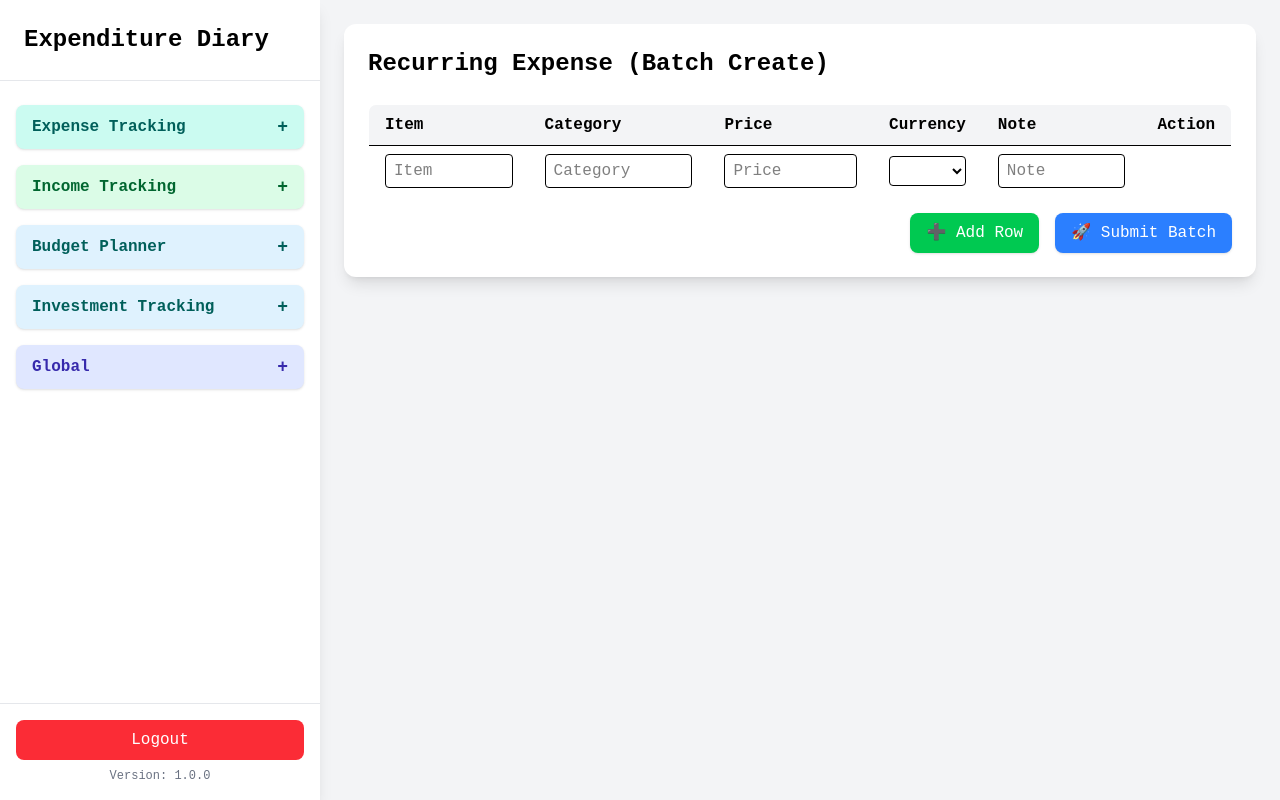
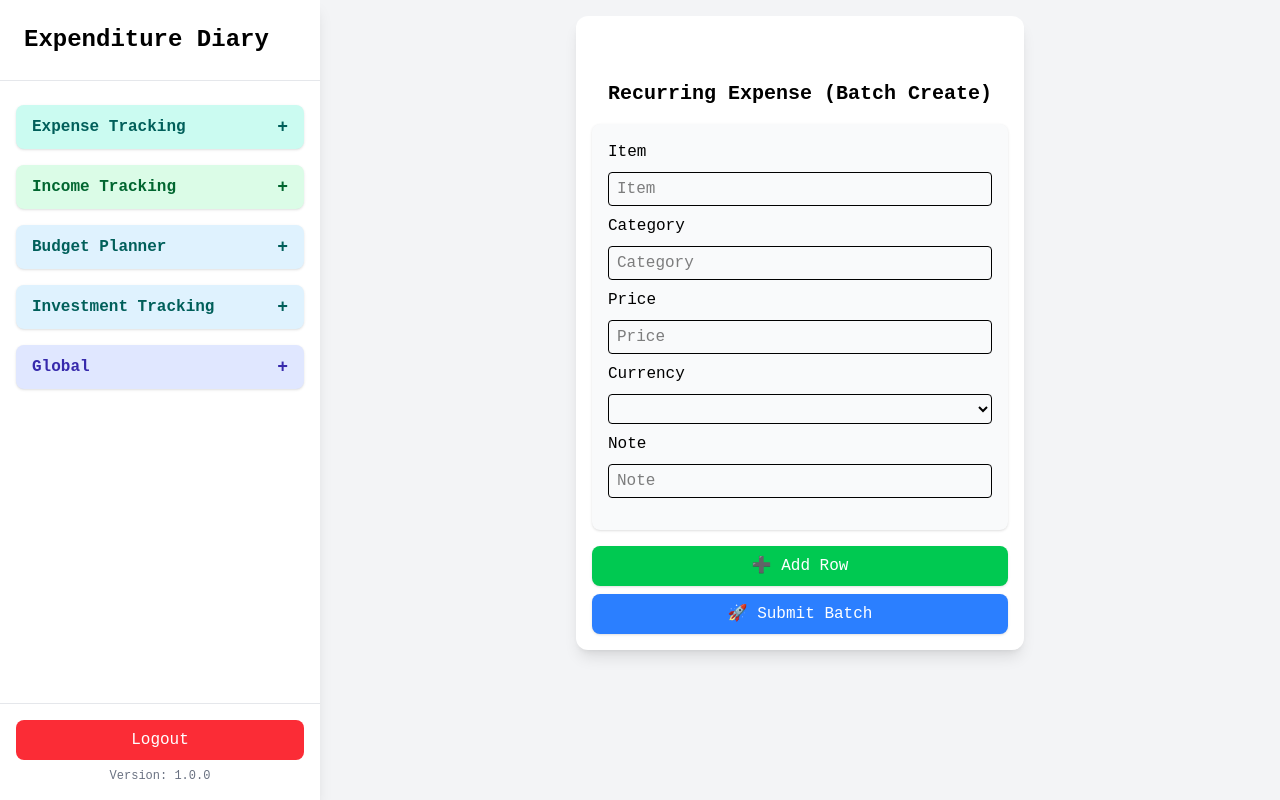
Before and after one commit to lytanghai/expense_tracker-v2-web, a Vue app: page /expense/recurring-expense in a window 1280 px wide. Built offline with nearby package versions, Linux system fonts and the light colour scheme; sample sign-in values are in the browser's storage.

Commit message:
apply ui

```diff
--- a/src/components/Sidebar.vue
+++ b/src/components/Sidebar.vue
@@ -155,7 +155,7 @@ const menus = [
     items: [
       { label: '🔥Economic Event', path: '/economic-event' },
       { label: '🔥Signal', path: '/trading-strategy' },
-      { label: '✨Alert', path: '/alert' },
+      // { label: '✨Alert', path: '/alert' },
       { label: '✨Calculator', path: '/usdc-calculator' },
       { label: '💸Checklist', path: '/checklist' },
     ]
--- a/src/views/Expense/Balance.vue
+++ b/src/views/Expense/Balance.vue
@@ -4,6 +4,7 @@
 
     <main class="flex-1 p-6 bg-gray-100">
       <div class="bg-white shadow-lg rounded-xl p-6 max-w-4xl mx-auto">
+        <br><br>
         <h1 class="text-2xl font-bold mb-4">Expense Balance Setting</h1>
 
         <div v-if="loading" class="text-center py-6 text-gray-500">Loading...</div>
--- a/src/views/Expense/RecurringExpense.vue
+++ b/src/views/Expense/RecurringExpense.vue
@@ -2,60 +2,48 @@
   <div class="flex h-screen">
     <Sidebar />
 
-    <main class="flex-1 p-6 bg-gray-100">
-      <div class="bg-white shadow-lg rounded-xl p-6 max-w-5xl mx-auto">
-        <h1 class="text-2xl font-bold mb-6">Recurring Expense (Batch Create)</h1>
+    <main class="flex-1 p-4 bg-gray-100">
+      <div class="bg-white shadow-lg rounded-xl p-4 mx-auto max-w-md">
+        <br><br>
+        <h1 class="text-xl font-bold mb-4 text-center">Recurring Expense (Batch Create)</h1>
 
-        <!-- Table of expenses -->
-        <table class="min-w-full border border-gray-200 rounded-lg overflow-hidden">
-          <thead class="bg-gray-100">
-            <tr>
-              <th class="px-4 py-2 text-left">Item</th>
-              <th class="px-4 py-2 text-left">Category</th>
-              <th class="px-4 py-2 text-left">Price</th>
-              <th class="px-4 py-2 text-left">Currency</th>
-              <th class="px-4 py-2 text-left">Note</th>
-              <th class="px-4 py-2">Action</th>
-            </tr>
-          </thead>
-          <tbody>
-            <tr v-for="(expense, index) in expenses" :key="index" class="border-t hover:bg-gray-50">
-              <td class="px-4 py-2">
+        <div v-for="(expense, index) in expenses" :key="index" class="bg-gray-50 p-4 rounded-lg mb-3 shadow-sm">
+          <div class="flex flex-col space-y-2">
+            <label class="font-medium">Item</label>
             <input v-model="expense.item" placeholder="Item" class="border rounded px-2 py-1 w-full" />
-              </td>
-              <td class="px-4 py-2">
+
+            <label class="font-medium">Category</label>
             <input v-model="expense.category" placeholder="Category" class="border rounded px-2 py-1 w-full" />
-              </td>
-              <td class="px-4 py-2">
-                <input type="number" v-model="expense.price" placeholder="Price"
-                  class="border rounded px-2 py-1 w-full" />
-              </td>
-              <td class="px-4 py-2">
+
+            <label class="font-medium">Price</label>
+            <input type="number" v-model="expense.price" placeholder="Price" class="border rounded px-2 py-1 w-full" />
+
+            <label class="font-medium">Currency</label>
             <select v-model="expense.currency" class="border rounded px-2 py-1 w-full">
               <option value="USD">USD</option>
               <option value="KHR">KHR</option>
             </select>
-              </td>
-              <td class="px-4 py-2">
+
+            <label class="font-medium">Note</label>
             <input v-model="expense.note" placeholder="Note" class="border rounded px-2 py-1 w-full" />
-              </td>
-              <td class="px-4 py-2 text-center">
-                <button class="text-red-500 hover:text-red-700" @click="removeExpense(index)"
-                  v-if="expenses.length > 1">
-                  ❌
+
+            <div class="flex justify-end mt-2">
+              <button v-if="expenses.length > 1" @click="removeExpense(index)"
+                class="text-red-500 hover:text-red-700 font-bold">
+                ❌ Remove
               </button>
-              </td>
-            </tr>
-          </tbody>
-
-        </table>
+            </div>
+          </div>
+        </div>
 
         <!-- Controls -->
-        <div class="mt-4 flex justify-end space-x-4">
-          <button class="bg-green-500 text-white px-4 py-2 rounded-lg shadow hover:bg-green-600" @click="addExpense">
+        <div class="mt-4 flex flex-col space-y-2">
+          <button @click="addExpense"
+            class="bg-green-500 text-white px-4 py-2 rounded-lg shadow hover:bg-green-600 w-full">
             ➕ Add Row
           </button>
-          <button class="bg-blue-500 text-white px-4 py-2 rounded-lg shadow hover:bg-blue-600" @click="submitBatch">
+          <button @click="submitBatch"
+            class="bg-blue-500 text-white px-4 py-2 rounded-lg shadow hover:bg-blue-600 w-full">
             🚀 Submit Batch
           </button>
         </div>
@@ -69,24 +57,20 @@ import { ref } from "vue";
 import Sidebar from "@/components/Sidebar.vue";
 import { createBatchExpense } from "@/services/api";
 
-// Reactive list of expenses
 const expenses = ref([
   { item: "", category: "", price: null, currency: "", note: "" },
 ]);
 
-// Add row
 const addExpense = () => {
   expenses.value.push({ item: "", category: "", price: null, currency: "", note: "" });
 };
 
-// Remove row
 const removeExpense = (index) => {
   expenses.value.splice(index, 1);
 };
 
 const submitBatch = async () => {
   try {
-    // Convert keys to snake_case
     const payload = expenses.value.map(exp => ({
       item: exp.item,
       category: exp.category,
@@ -95,23 +79,34 @@ const submitBatch = async () => {
       note: exp.note
     }));
 
-    // Rename the root property to match backend
-    const res = await createBatchExpense(payload.map(e => ({
-      item: e.item,
-      category: e.category,
-      price: e.price,
-      currency: e.currency,
-      note: e.note
-    })));
-
+    const res = await createBatchExpense(payload);
     console.log("Batch create response:", res);
     alert("Batch expenses created successfully!");
-    // Reset form
     expenses.value = [{ item: "", category: "", price: null, currency: "", note: "" }];
   } catch (err) {
     console.error("Batch create failed:", err);
     alert("Failed to create batch expenses.");
   }
 };
+</script>
 
-</script>
+<style scoped>
+/* Mobile-specific styling for 414px devices */
+@media screen and (max-width: 414px) {
+  main {
+    padding: 4px;
+  }
+
+  h1 {
+    font-size: 18px;
+  }
+
+  .bg-white {
+    padding: 12px;
+  }
+
+  input, select, button {
+    font-size: 14px;
+  }
+}
+</style>
--- a/src/views/Investment/Calculator.vue
+++ b/src/views/Investment/Calculator.vue
@@ -9,6 +9,7 @@
 
         <!-- Spot Trade Calculator -->
         <div class="rounded-2xl shadow-xl bg-white p-6 border border-gray-200 space-y-6">
+          <br><br>
           <h2 class="text-xl font-bold text-gray-800 text-center">📊 Spot Trade Calculator</h2>
           <p class="text-center text-gray-500 text-sm">Estimate your profit and loss (PnL)</p>
 
--- a/src/views/Investment/EconomicEvent.vue
+++ b/src/views/Investment/EconomicEvent.vue
@@ -6,12 +6,13 @@
     <!-- Main Content -->
     <main class="flex-1 p-6 bg-gray-100 overflow-y-auto">
       <!-- Header -->
-      <!-- <h2 class="text-3xl font-bold mb-6 text-center">Economic Dashboard</h2> -->
+
 
       <!-- Top Row: SessionTime (Left) & MarketPrice (Right) -->
       <div class="flex flex-wrap gap-6 mb-6">
         <!-- Session Time (Top Left) -->
         <div class="flex-1 min-w-[300px]">
+          <br><br>
           <SessionTime />
         </div>
 
--- a/src/views/Investment/MarketPrice.vue
+++ b/src/views/Investment/MarketPrice.vue
@@ -1,38 +1,39 @@
 <template>
-  <div class="max-w-lg mx-auto space-y-6">
-    <!-- Input controls -->
-    <div class="bg-white p-4 rounded-xl shadow-md flex gap-3">
+  <div class="p-4 max-w-md mx-auto space-y-4">
+
+    <!-- Input Controls -->
+    <div class="bg-white p-3 rounded-xl shadow-md flex flex-col space-y-2">
       <input
         v-model="fromSymbol"
         placeholder="From Symbol (e.g. XAUT)"
-        class="flex-1 border rounded-lg p-2 text-sm"
+        class="border rounded-lg p-2 text-sm w-full"
       />
       <input
         v-model="toSymbol"
         placeholder="To Symbol (e.g. USD)"
-        class="flex-1 border rounded-lg p-2 text-sm"
+        class="border rounded-lg p-2 text-sm w-full"
       />
       <button
         @click="loadPrice"
-        class="px-4 py-2 bg-yellow-500 text-white rounded-lg hover:bg-yellow-600 transition"
+        class="w-full px-4 py-2 bg-yellow-500 text-white rounded-lg hover:bg-yellow-600 transition"
       >
         Fetch
       </button>
     </div>
 
     <!-- Current Price Card -->
-    <div class="bg-white shadow-xl rounded-2xl p-6 border-l-8 border-yellow-500 hover:shadow-2xl transition duration-300">
-      <div class="flex items-center mb-4">
+    <div class="bg-white shadow-xl rounded-2xl p-4 border-l-8 border-yellow-500 hover:shadow-2xl transition duration-300">
+      <div class="flex items-center mb-2">
         <div class="bg-yellow-500 p-2 rounded-full mr-3">
-          <svg class="w-6 h-6 text-white" fill="currentColor" viewBox="0 0 24 24">
+          <svg class="w-5 h-5 text-white" fill="currentColor" viewBox="0 0 24 24">
             <path d="M12 2L15.09 8.26L22 9.27L17 14.14L18.18 21.02L12 17.77L5.82 21.02L7 14.14L2 9.27L8.91 8.26L12 2Z" />
           </svg>
         </div>
-        <h3 class="text-lg font-semibold text-gray-700">{{ priceData.name }} Price</h3>
+        <h3 class="text-md font-semibold text-gray-700">{{ priceData.name }} Price</h3>
       </div>
 
       <div>
-        <p class="text-3xl font-bold text-gray-900 mb-1">
+        <p class="text-2xl font-bold text-gray-900 mb-1">
           ${{ priceData.price.toLocaleString() }}
         </p>
         <p class="text-sm text-gray-500">Updated: {{ priceData.last_updated }}</p>
@@ -68,8 +69,7 @@ async function loadPrice() {
     const data = await fetchCmcPrice(fromSymbol.value, toSymbol.value);
     priceData.value = data;
 
-    // Add to history
-    const date = new Date(data.last_updated).toISOString().slice(0, 19).replace('T', " "); // minute precision
+    const date = new Date(data.last_updated).toISOString().slice(0, 19).replace('T', " ");
     if (!historyList.value.find(item => item.date === date)) {
       historyList.value.push({ date, price: data.price });
     }
@@ -81,10 +81,31 @@ async function loadPrice() {
 
 onMounted(() => {
   loadPrice();
-  intervalId = setInterval(loadPrice, 60000 * 5); // poll every 5 minute
+  intervalId = setInterval(loadPrice, 60000 * 5);
 });
 
 onBeforeUnmount(() => {
   if (intervalId) clearInterval(intervalId);
 });
 </script>
+
+<style scoped>
+/* Mobile-specific adjustments for 414px width */
+@media screen and (max-width: 414px) {
+  input, select, button {
+    font-size: 14px;
+  }
+
+  .shadow-xl {
+    padding: 12px !important;
+  }
+
+  h3 {
+    font-size: 16px !important;
+  }
+
+  p.text-2xl {
+    font-size: 20px !important;
+  }
+}
+</style>
```
Also changed, not shown: 1 other file (tests, documents, lock files or other folders). Lines whose indentation alone changed are shown as unchanged.
